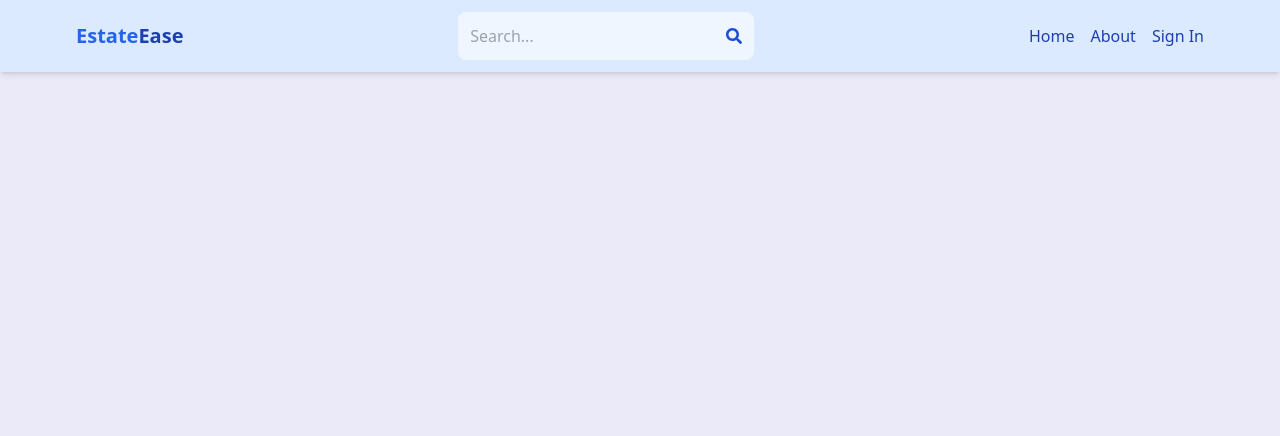
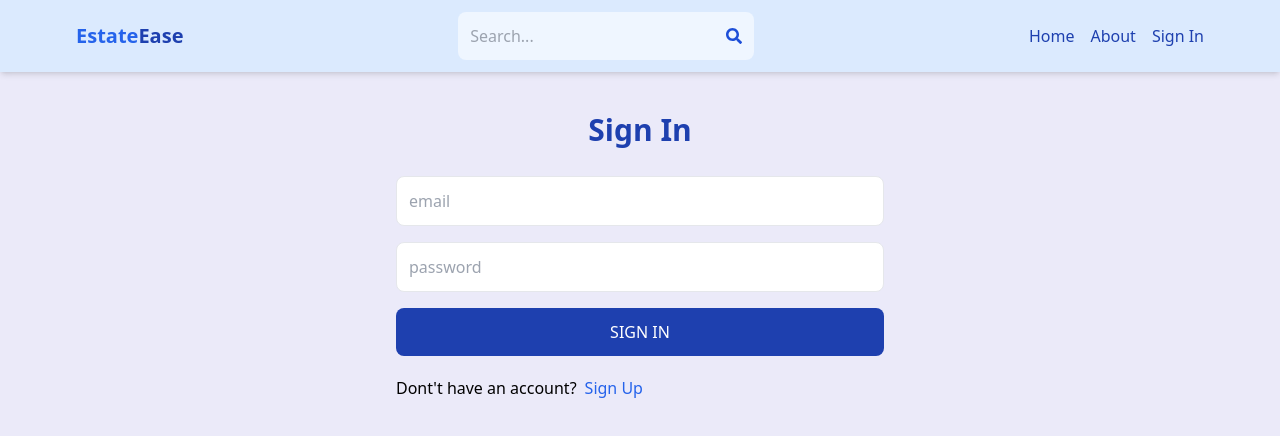
Before and after one commit to mahnoormeher/RealEstate-MarketPlace, a React (Vite) app in the folder client/: page /sign-in in a window 1280 px wide. Shown: the top 436 px of the page. Built offline with nearby package versions, Linux system fonts and the light colour scheme.

Commit message:
sign in page functionality

```diff
--- a/client/src/pages/Signin.jsx
+++ b/client/src/pages/Signin.jsx
@@ -1,9 +1,77 @@
-import React from 'react'
+import React, { useEffect, useState } from "react";
+import { Link , useNavigate } from "react-router-dom";
 
 export default function Signin() {
+  const [formData, setFormData] =useState({})
+  const [error , setError] = useState(null);
+  const [loading,setLoading] = useState(null);
+  const navigate = useNavigate();
+  const handleChange=(e)=>{
+setFormData(
+  {
+    ...formData,
+    [e.target.id] : e.target.value,
+  }
+)
+  };
+  const handleSubmit=async(e)=>{
+    e.preventDefault();
+    try {
+      setLoading(true);
+    const res= await fetch('/api/auth/signin',
+      {
+        method: 'POST',
+        headers: {
+          'Content-Type':'application/json'
+        },
+        body:JSON.stringify(formData),
+      }
+    )
+    const data = await res.json();
+     console.log(data);
+    if(data.success===false){
+      setError(data.message);
+      setLoading(false);
+      return;
+    }
+    setLoading(false);
+    setError(null);
+    navigate('/');
+
+    } catch (error) {
+      setLoading(false);
+      setError(error.message);
+    }
+  }
+  //console.log(formData);
   return (
-    <div>
-
+    <div className="p-3 max-w-lg mx-auto">
+      <h1 className="text-3xl text-center font-semibold text-blue-800 my-7">
+        Sign In
+      </h1>
+      <form onSubmit={handleSubmit} className="flex flex-col gap-4">
+        <input
+          type="email"
+          placeholder="email"
+          className="border p-3 rounded-lg"
+          id="email" onChange={handleChange}
+        />
+        <input
+          type="password"
+          placeholder="password"
+          className="border p-3 rounded-lg"
+          id="password" onChange={handleChange}
+        />
+        <button disabled={loading} className="bg-blue-800 text-white p-3
+        rounded-lg uppercase hover:opacity-85 disabled:opacity-70">{loading ? 'Loading...' : 'Sign In'}</button>
+      </form>
+      <div className="flex gap-2 mt-5">
+        <p>Dont't have an account?</p>
+        <Link to ={"/sign-up"}>
+        <span className="text-blue-600">Sign Up</span>
+        </Link>
+      </div>
+      {error && <p className="text-red-600 mt-5">{error}</p>}
     </div>
-  )
+  );
 }
```
